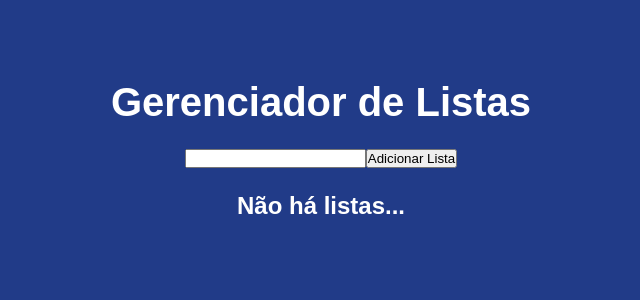
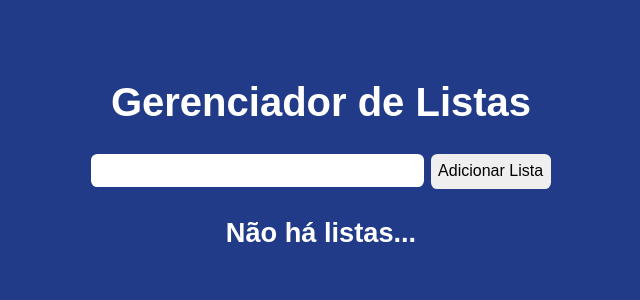
Before and after one commit to CarlosVinicios99/Gerenciador-De-Listas, a React (Vite) app: page / in a window 1280 px wide. Shown: the top 300 px of the page, without its empty margins (319-959 px from the left). Built offline with nearby package versions, Linux system fonts and the light colour scheme.

Commit message:
feature: criação inicial do estilo de input de lista

```diff
--- a/src/App.css
+++ b/src/App.css
@@ -8,11 +8,15 @@ h1 {
     font-size: 2.5rem;
 }
 
+h2 {
+    font-size: 1.7rem;
+}
+
 .app-container {
     margin-top: 5rem;
     display: flex;
     flex-direction: column;
     justify-content: center;
     align-items: center;
-    gap: 1.5rem;
+    gap: 1.8rem;
 }
--- /dev/null
+++ b/src/components/ListInput.css
@@ -0,0 +1,33 @@
+form {
+    display: flex;
+    flex-direction: row;
+    gap: 0.4rem;
+}
+
+input {
+    padding: 0.4rem;
+    width: 20rem;
+    height: 1.3rem;
+    font-size: 1rem;
+    border-radius: 0.4rem;
+    outline: none;
+    border: none;
+}
+
+button {
+    width: 7.5rem;
+    height: 2.18rem;
+    font-size: 1rem;
+    border-radius: 0.4rem;
+    border: none;
+    cursor: pointer;
+}
+
+button:hover {
+    background-color: rgb(177, 177, 177);
+    outline: 1px solid #68dde6;
+}
+
+input:hover {
+    outline: 1px solid #68dde6;
+}
--- a/src/components/ListInput.jsx
+++ b/src/components/ListInput.jsx
@@ -1,4 +1,5 @@
 import React, { useState } from 'react'
+import './ListInput.css'
 
 const ListInput = ({addList}) => {
 
```
Also changed, not shown: src/components/List.css (added).
